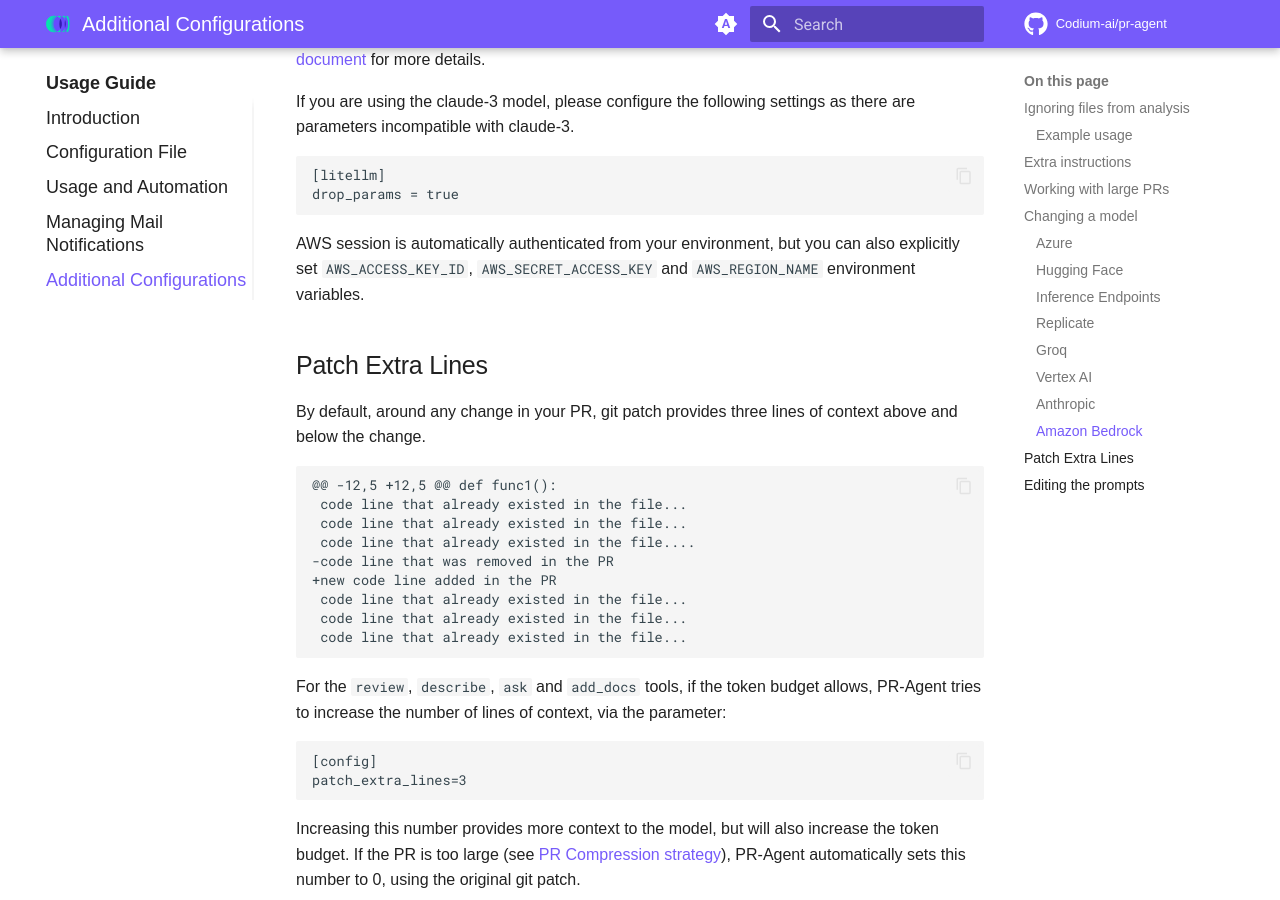
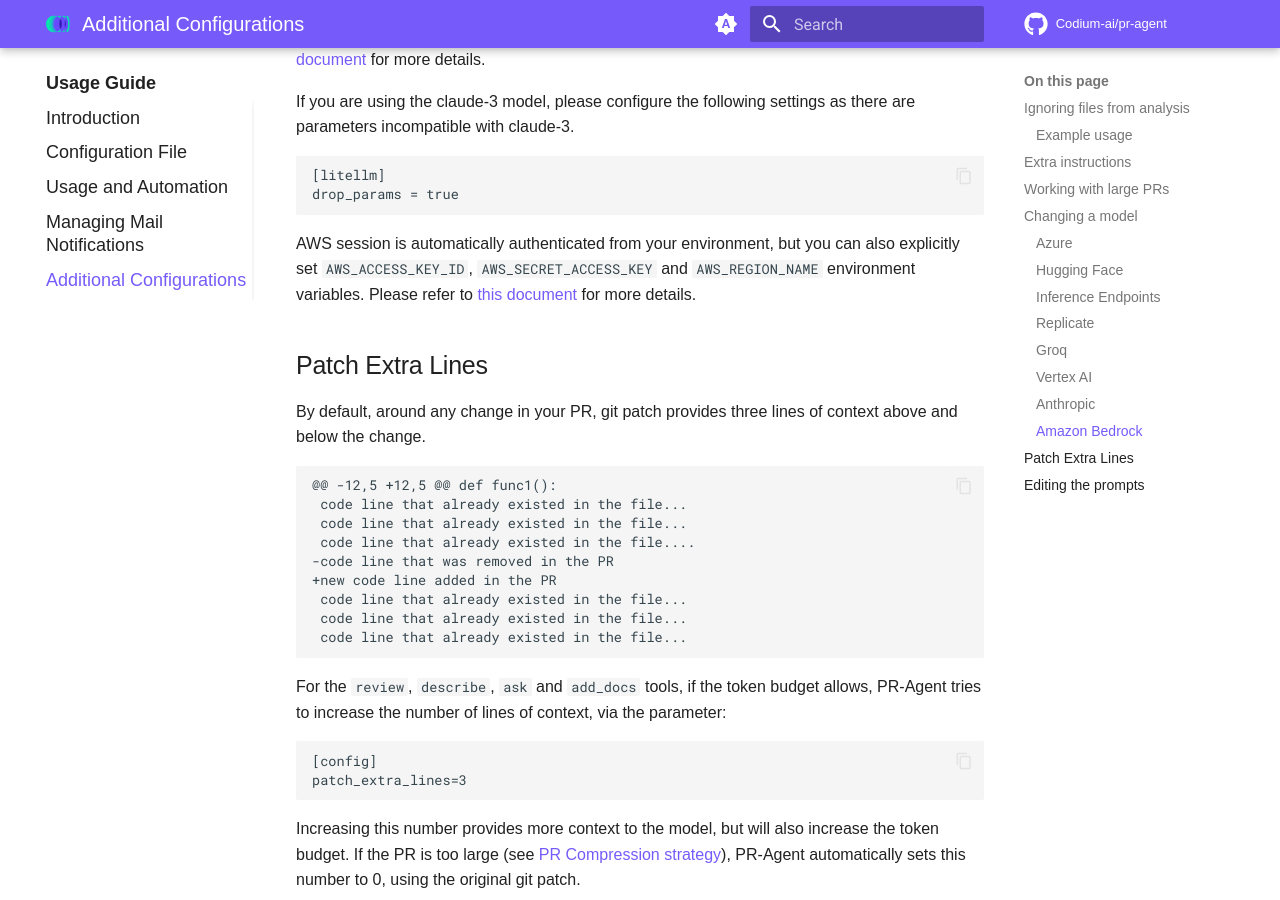
Before and after one commit to Codium-ai/pr-agent, an MkDocs documentation site: the page built from docs/docs/usage-guide/additional_configurations.md, in a window 1280 px wide and 900 px high, scrolled down 4612 px. Built offline with MkDocs 1.6.1 and Material for MkDocs 9.7.7, drawn with Linux system fonts in a browser that asks for light colours; comment, search, counter and statistics services are not loaded.

Commit message:
docs: add a link to the relevant litellm page

````diff
--- a/docs/docs/usage-guide/additional_configurations.md
+++ b/docs/docs/usage-guide/additional_configurations.md
@@ -204,7 +204,7 @@ If you are using the claude-3 model, please configure the following settings as
 drop_params = true
 ```
 
-AWS session is automatically authenticated from your environment, but you can also explicitly set `AWS_ACCESS_KEY_ID`, `AWS_SECRET_ACCESS_KEY` and `AWS_REGION_NAME` environment variables.
+AWS session is automatically authenticated from your environment, but you can also explicitly set `AWS_ACCESS_KEY_ID`, `AWS_SECRET_ACCESS_KEY` and `AWS_REGION_NAME` environment variables. Please refer to [this document](https://litellm.vercel.app/docs/providers/bedrock) for more details.
 
 
 ## Patch Extra Lines
````
